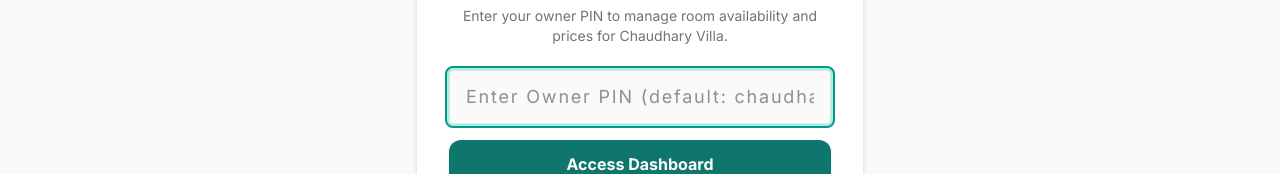
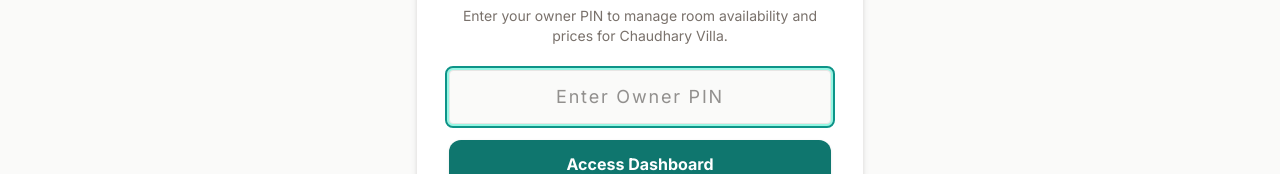
Before and after one commit to PriyanshuChaudhry/Chaudhary-Villa, a Next.js app: page /admin in a window 1280 px wide. Shown: the part 275-449 px from the top of the page. Built offline with nearby package versions, Linux system fonts and the light colour scheme.

Commit message:
fix: remove default password from placeholder and text

```diff
--- a/src/app/admin/page.js
+++ b/src/app/admin/page.js
@@ -32,7 +32,7 @@
   navLinks,
 } from "@/data/propertyData";
 
-const OWNER_PIN = "chaudhary2026";
+// Centralized Property Configuration serializer
 
 /**
  * Generate formatted JavaScript content for src/data/propertyData.js
@@ -157,7 +157,7 @@
     localStorage.removeItem("chaudhary_custom_pin");
     setStatusMessage({
       type: "info",
-      text: "Owner PIN reset to default ('chaudhary2026').",
+      text: "Owner PIN reset to default.",
     });
     setTimeout(() => setStatusMessage(null), 4000);
   };
@@ -397,7 +397,7 @@
               <div>
                 <input
                   type="password"
-                  placeholder="Enter Owner PIN (default: chaudhary2026)"
+                  placeholder="Enter Owner PIN"
                   value={pinInput}
                   onChange={(e) => setPinInput(e.target.value)}
                   className={`w-full px-4 py-3 rounded-xl border text-center text-lg tracking-widest bg-stone-50 focus:outline-none focus:ring-2 ${
```
